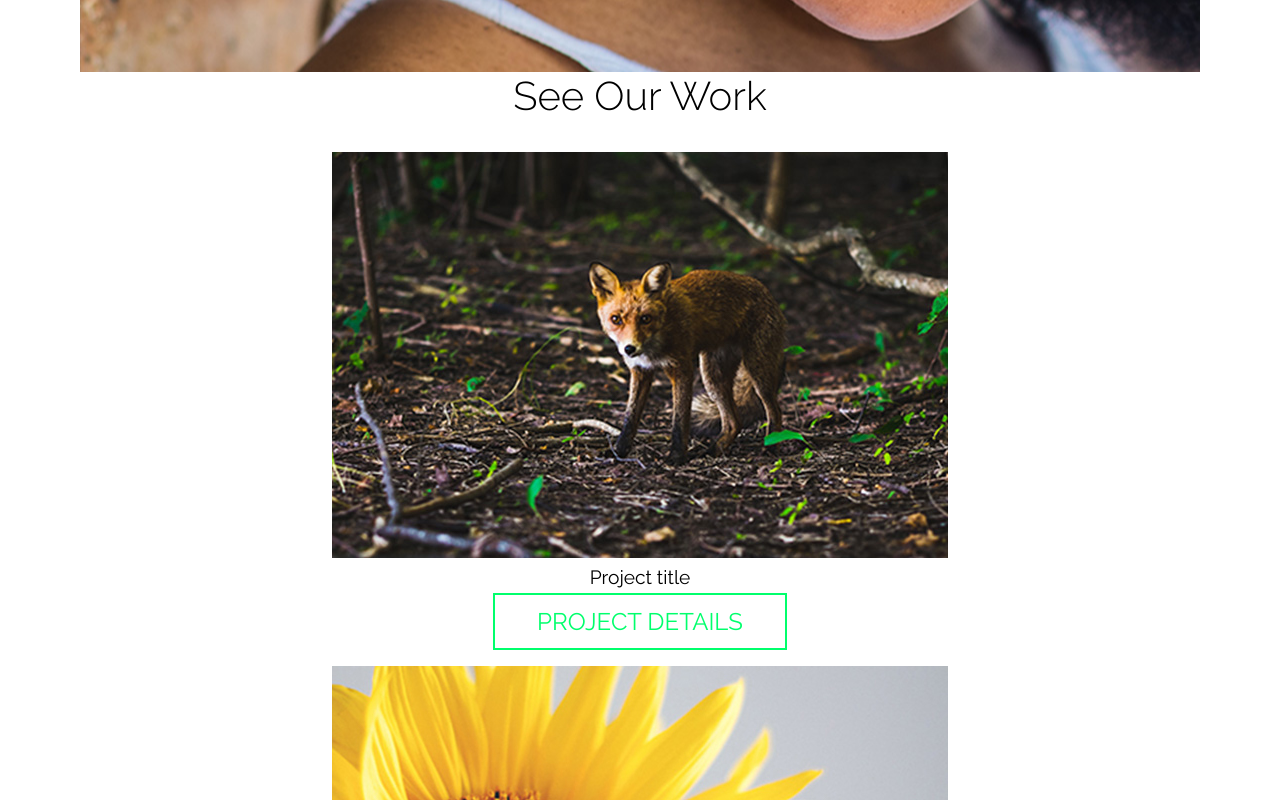
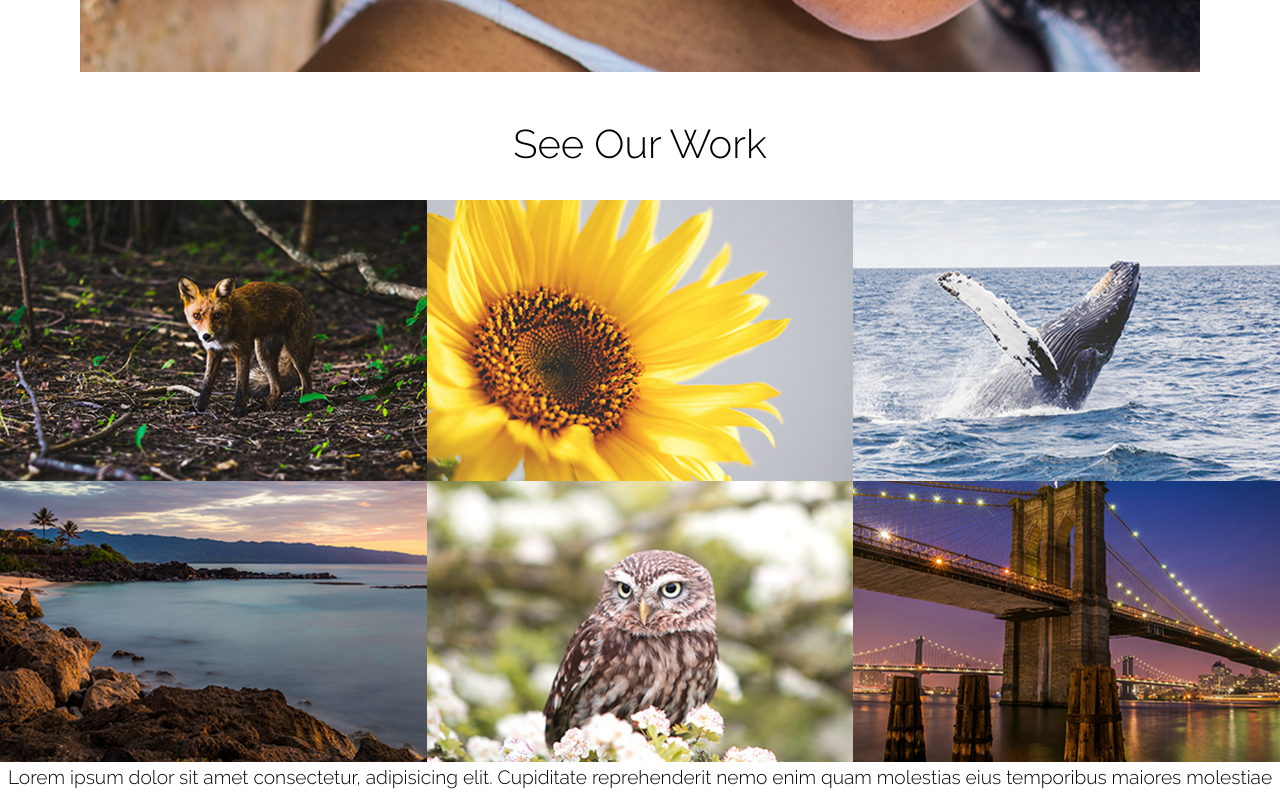
Before and after one commit to henrycode23/creative-inc-kp, a plain HTML site: page index.html in a window 1280 px wide. Shown: the part 1360-2160 px from the top of the page. Drawn offline with Linux system fonts and the light colour scheme.

Commit message:
Portfolio Section media queries, transition: all ease-in-out 250ms, position relative absolute, float, overflow: hidden, transform: translateY 150% 0%

```diff
--- a/css/style.css
+++ b/css/style.css
@@ -2,6 +2,7 @@
 
 * {
   box-sizing: border-box;
+  transition: all ease-in-out 250ms;
 }
 
 body {
@@ -32,6 +33,7 @@ h1 {
 
 p {
   margin-top: 0;
+  font-weight: 300;
   line-height: 1.6;
 }
 
@@ -68,7 +70,8 @@ p:last-of-type {
 ======================= */
 .button {
   display: inline-block;
-  font-size: 1.15rem;
+  /* font-size: 1.15rem; */
+  font-weight: 700;
   text-decoration: none;
   text-transform: uppercase;
   border-width: 2px;
@@ -76,24 +79,21 @@ p:last-of-type {
   padding: .5em 1.75em;
 }
 
+.button-small {
+  font-style: .7rem;
+}
+
 .button-accent {
   color: #00ff6c;
   border-color: #00ff6c;
-  transition: 250ms ease-in-out;
 }
 
 .button-accent:hover,
 .button-accent:focus {
   background: #00ff6c;
   color: #232323;
-  font-weight: 400;
 }
 
-@media (min-width: 60rem) {
-  .button {
-    font-size: 1.5rem;
-  }
-}
 
 
 /* header
@@ -219,3 +219,57 @@ nav a:focus {
     top: .5.2em;
   }
 }
+
+
+/* portfolio
+======================= */
+.portfolio {
+  margin: 3em 0;
+}
+
+.port-item {
+  margin: 0;
+  position: relative;
+}
+
+.port-item img {
+  display: block;
+}
+
+.port-desc {
+  position: absolute;
+  z-index: 100;
+  bottom: 0;
+  right: 0;
+  left: 0;
+  color: #fff;
+  background: rgba(0, 0, 0, .6);
+  padding-bottom: 1em;
+}
+
+.port-desc p {
+  margin: .5em;
+}
+
+
+@media (min-width: 37rem) {
+  .port-item {
+    width: 50%;
+    float: left;
+  }
+}
+
+@media (min-width: 60rem) {
+  .port-item {
+    width: 33.3333334%;
+    overflow: hidden;
+  }
+
+  .port-desc {
+    transform: translateY(150%);
+  }
+
+  .port-item:hover .port-desc {
+    transform: translateY(0%);
+  }
+}
--- a/index.html
+++ b/index.html
@@ -43,57 +43,52 @@
     <h1>See Our Work</h1>
 
     <!-- portfolio item 01 -->
-    <figure>
+    <figure class="port-item">
       <img src="img/portfolio-01.jpg" alt="portfolio item">
       <figcaption class="port-desc">
         <p>Project title</p>
         <a href="" class="button button-accent button-small">Project details</a>
       </figcaption>
     </figure>
-  </section>
 
     <!-- portfolio item 02 -->
-    <figure>
+    <figure class="port-item">
       <img src="img/portfolio-02.jpg" alt="portfolio item">
       <figcaption class="port-desc">
         <p>Project title</p>
         <a href="" class="button button-accent button-small">Project details</a>
       </figcaption>
     </figure>
-  </section>
 
     <!-- portfolio item 03 -->
-    <figure>
+    <figure class="port-item">
       <img src="img/portfolio-03.jpg" alt="portfolio item">
       <figcaption class="port-desc">
         <p>Project title</p>
         <a href="" class="button button-accent button-small">Project details</a>
       </figcaption>
     </figure>
-  </section>
 
     <!-- portfolio item 04 -->
-    <figure>
+    <figure class="port-item">
       <img src="img/portfolio-04.jpg" alt="portfolio item">
       <figcaption class="port-desc">
         <p>Project title</p>
         <a href="" class="button button-accent button-small">Project details</a>
       </figcaption>
     </figure>
-  </section>
 
     <!-- portfolio item 05 -->
-    <figure>
+    <figure class="port-item">
       <img src="img/portfolio-05.jpg" alt="portfolio item">
       <figcaption class="port-desc">
         <p>Project title</p>
         <a href="" class="button button-accent button-small">Project details</a>
       </figcaption>
     </figure>
-  </section>
 
     <!-- portfolio item 06 -->
-    <figure>
+    <figure class="port-item">
       <img src="img/portfolio-06.jpg" alt="portfolio item">
       <figcaption class="port-desc">
         <p>Project title</p>
```
